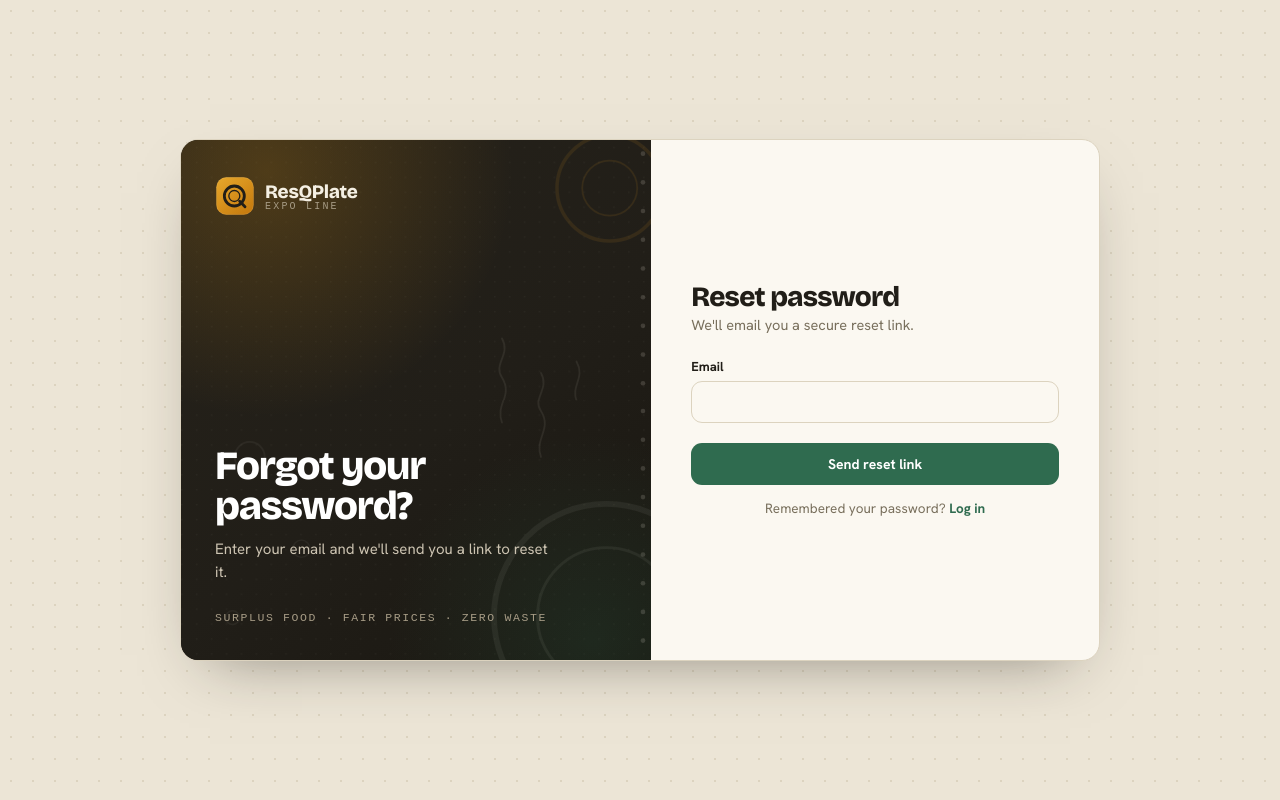
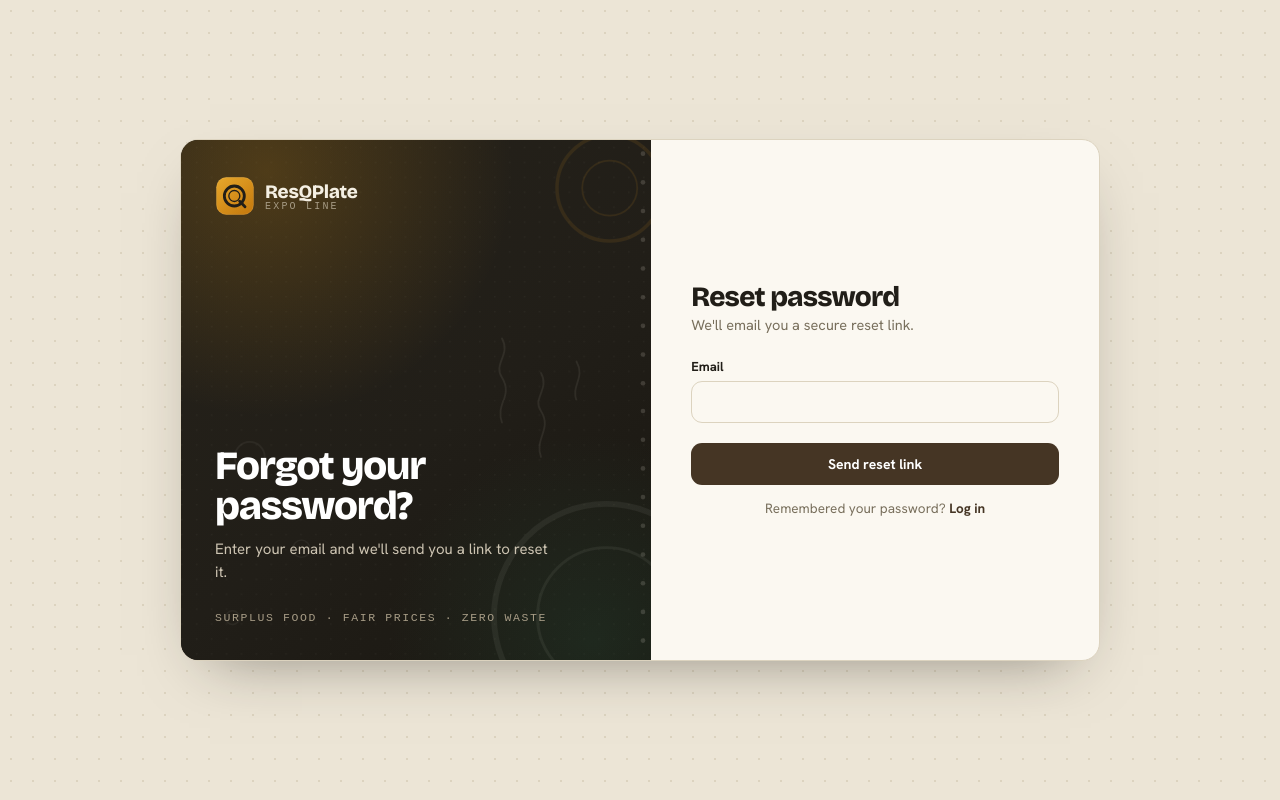
Before and after one commit to Luvveer/resqplate, a React (Vite) app in the folder frontend/: page /forgot-password in a window 1280 px wide. Built offline with nearby package versions, Linux system fonts and the light colour scheme; no server answers; a web font is replaced by a local one.

Commit message:
refactor(ui): replace green primary with espresso brown in design tokens

```diff
--- a/frontend/src/styles/theme.css
+++ b/frontend/src/styles/theme.css
@@ -11,8 +11,8 @@
   --card: #fbf8f1;
 
   /* Brand + signals */
-  --herb: #2f6b4f;
-  --herb-deep: #234f3b;
+  --herb: #453524;
+  --herb-deep: #2b2016;
   --amber: #e39a16;
   --ember: #c24a22;
 
@@ -220,9 +220,9 @@ a {
   border-radius: 999px;
 }
 .rq-pill-herb {
-  background: #e4ede6;
+  background: #efe7d6;
   color: var(--herb);
-  border: 1px solid #cfe0d5;
+  border: 1px solid #e0d4bd;
 }
 .rq-pill-amber {
   background: #fbeecb;
@@ -241,8 +241,8 @@ a {
 }
 
 .rq-notice {
-  background: #e4ede6;
-  border: 1px solid #cfe0d5;
+  background: #efe7d6;
+  border: 1px solid #e0d4bd;
   color: var(--herb-deep);
   border-radius: 11px;
   padding: 10px 14px;
```
